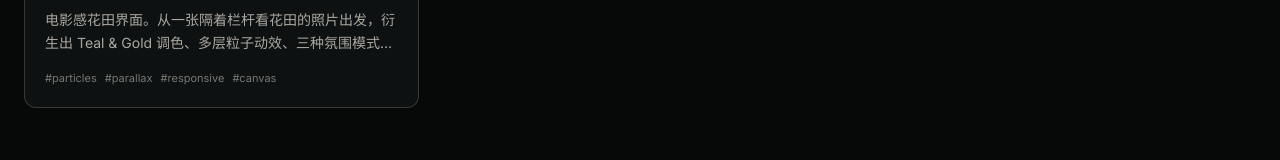
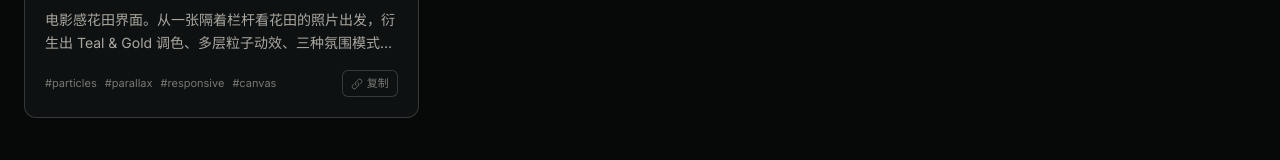
Before and after one commit to 0xWeakSheep/my_ui, a Next.js app: page / in a window 1280 px wide. Shown: the part 1161-1321 px from the top of the page. Built offline with nearby package versions, Linux system fonts and the light colour scheme.

Commit message:
feat: 首页卡片添加复制链接按钮
- WorksGrid 卡片添加 CardCopyButton 组件
  - 点击复制作品详情页链接到剪贴板
  - 阻止事件冒泡，避免触发卡片跳转
  - 复制成功显示'已复制'状态（2秒后恢复）

```diff
--- a/components/preview/works-grid.tsx
+++ b/components/preview/works-grid.tsx
@@ -8,6 +8,36 @@ import { EmptyState } from "@/components/ui/empty-state";
 
 interface WorksGridProps {
   works: WorkMeta[];
+}
+
+function CardCopyButton({ slug }: { slug: string }) {
+  const [copied, setCopied] = useState(false);
+
+  const handleCopy = async (e: React.MouseEvent) => {
+    e.preventDefault();
+    e.stopPropagation();
+    try {
+      await navigator.clipboard.writeText(`${window.location.origin}/works/${slug}/`);
+      setCopied(true);
+      setTimeout(() => setCopied(false), 2000);
+    } catch {
+      // 静默处理
+    }
+  };
+
+  return (
+    <button
+      onClick={handleCopy}
+      className="inline-flex items-center gap-1 rounded-md border border-border-subtle bg-bg-elevated px-2 py-1 text-[11px] text-text-tertiary transition-colors hover:border-accent-gold/40 hover:text-accent-amber"
+      title={copied ? "已复制" : "复制链接"}
+    >
+      {copied ? (
+        <><svg className="h-3 w-3" fill="none" viewBox="0 0 24 24" stroke="currentColor" strokeWidth={2}><path strokeLinecap="round" strokeLinejoin="round" d="m4.5 12.75 6 6 9-13.5" /></svg>已复制</>
+      ) : (
+        <><svg className="h-3 w-3" fill="none" viewBox="0 0 24 24" stroke="currentColor" strokeWidth={1.5}><path strokeLinecap="round" strokeLinejoin="round" d="M13.19 8.688a4.5 4.5 0 0 1 1.242 7.244l-4.5 4.5a4.5 4.5 0 0 1-6.364-6.364l1.757-1.757m13.35-.622 1.757-1.757a4.5 4.5 0 0 0-6.364-6.364l-4.5 4.5a4.5 4.5 0 0 0 1.242 7.244" /></svg>复制</>
+      )}
+    </button>
+  );
 }
 
 export function WorksGrid({ works }: WorksGridProps) {
@@ -156,8 +186,9 @@ export function WorksGrid({ works }: WorksGridProps) {
                   <p className="mt-2 line-clamp-2 text-sm leading-relaxed text-text-secondary">
                     {work.description}
                   </p>
+                  <div className="mt-4 flex items-center justify-between">
                     {work.features && (
-                    <div className="mt-4 flex flex-wrap gap-2">
+                      <div className="flex flex-wrap gap-2">
                         {work.features.map((feature) => (
                           <span key={feature} className="text-[11px] text-text-tertiary">
                             #{feature}
@@ -165,6 +196,8 @@ export function WorksGrid({ works }: WorksGridProps) {
                         ))}
                       </div>
                     )}
+                    <CardCopyButton slug={work.slug} />
+                  </div>
                 </div>
               </Link>
             ))}
```
Lines whose indentation alone changed are shown as unchanged.
